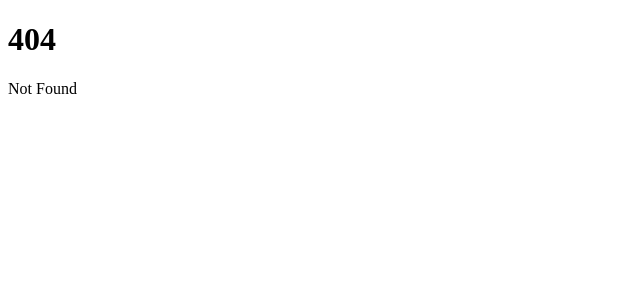
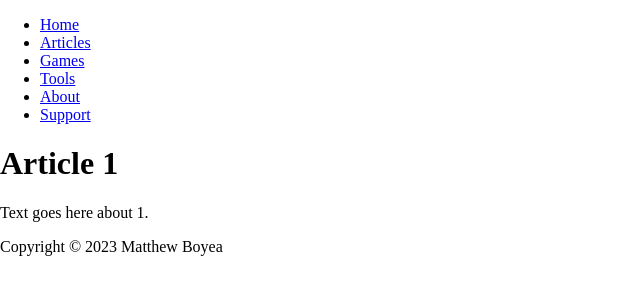
Before and after one commit to mboyea/www-mboyea-com, a SvelteKit app: page /articles/1 in a window 1280 px wide. Before the commit this address had no page. Shown: the top 300 px of the page, without its empty margins (0-640 px from the left). Built offline with nearby package versions, Linux system fonts and the light colour scheme.

Commit message:
UI Routing works locally

```diff
--- a/package.json
+++ b/package.json
@@ -13,6 +13,7 @@
 	"devDependencies": {
 		"@sveltejs/adapter-node": "^1.2.4",
 		"@sveltejs/kit": "^1.20.0",
+		"sass": "^1.63.4",
 		"svelte": "^3.59.1",
 		"svelte-check": "^3.4.3",
 		"tslib": "^2.5.2",
--- a/src/app.html
+++ b/src/app.html
@@ -6,7 +6,7 @@
 		<meta name="viewport" content="width=device-width" />
 		%sveltekit.head%
 	</head>
-	<body data-sveltekit-preload-data="hover">
-		<div style="display: contents">%sveltekit.body%</div>
+	<body data-sveltekit-preload-data="hover" style="display: contents">
+		%sveltekit.body%
 	</body>
 </html>
--- /dev/null
+++ b/src/routes/+layout.svelte
@@ -0,0 +1,26 @@
+<script lang="ts">
+	let currentYear: number = new Date().getFullYear();
+</script>
+
+<style lang="scss"></style>
+
+<header id="header">
+	<nav>
+		<ul>
+			<li><a href="/">Home</a></li>
+			<li><a href="/articles">Articles</a></li>
+			<li><a href="/games">Games</a></li>
+			<li><a href="/tools">Tools</a></li>
+			<li><a href="/about">About</a></li>
+			<li><a href="/support">Support</a></li>
+		</ul>
+	</nav>
+</header>
+
+<div id="page">
+	<slot />
+</div>
+
+<footer id="footer">
+	<p>Copyright © {currentYear} Matthew Boyea</p>
+</footer>
--- /dev/null
+++ b/src/routes/articles/+page.svelte
@@ -0,0 +1,2 @@
+<h1>Articles</h1>
+<p>Text here.</p>
--- /dev/null
+++ b/src/routes/articles/[slug]/+page.svelte
@@ -0,0 +1,7 @@
+<script lang="ts">
+  import type { PageData } from "./$types";
+	export let data: PageData;
+</script>
+
+<h1>Article {data.slug}</h1>
+<p>Text goes here about {data.slug}.</p>
--- /dev/null
+++ b/src/routes/articles/[slug]/+page.ts
@@ -0,0 +1,5 @@
+export const load = ({ params }) => {
+	return {
+		slug: params.slug
+	}
+}
--- /dev/null
+++ b/src/routes/support/+page.svelte
@@ -0,0 +1,2 @@
+<h1>Support</h1>
+<p>Text here.</p>
--- a/tsconfig.json
+++ b/tsconfig.json
@@ -9,7 +9,11 @@
 		"skipLibCheck": true,
 		"sourceMap": true,
 		"strict": true
-	}
+	},
+	"exclude": [
+		"./svelte-kit/**/*",
+		"./build/**/*"
+	]
 	// Path aliases are handled by https://kit.svelte.dev/docs/configuration#alias
 	//
 	// If you want to overwrite includes/excludes, make sure to copy over the relevant includes/excludes
```
